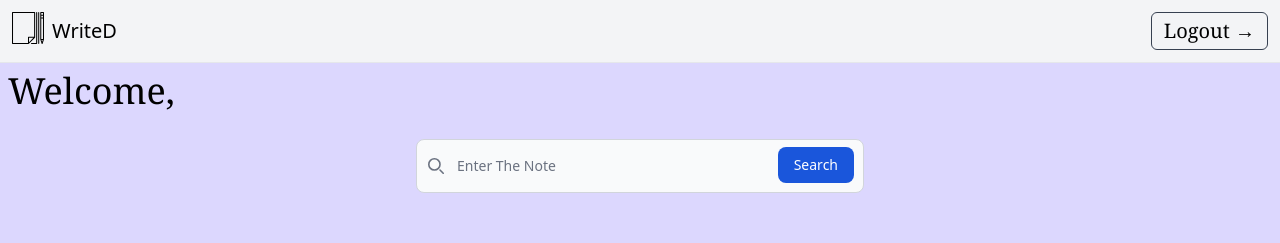
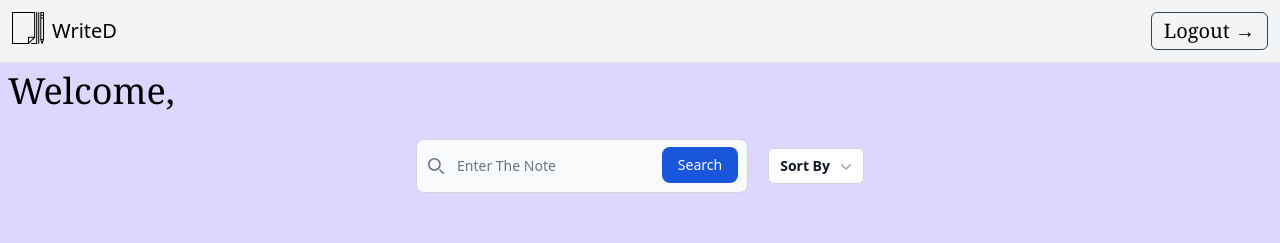
Before and after one commit to oendrila-itobuz/notes-app, a React (Vite) app in the folder frontend/: page /home in a window 1280 px wide. Shown: the top 243 px of the page. Built offline with nearby package versions, Linux system fonts and the light colour scheme; no server answers.

Commit message:
feat:verify updated

```diff
--- a/frontend/src/App.jsx
+++ b/frontend/src/App.jsx
@@ -6,7 +6,7 @@ import { BrowserRouter, Route, Routes } from 'react-router-dom';
 import Login from './pages/Login.jsx';
 import Register from './pages/Register.jsx';
 import Home from './pages/Home.jsx'
-import Verify from './pages/verify.jsx';
+import Verify from './pages/Verify.jsx';
 
 
 function App() {
--- a/frontend/src/components/DeleteNote.jsx
+++ b/frontend/src/components/DeleteNote.jsx
@@ -9,7 +9,7 @@ import { NoteContext } from '../context/NoteContext';
 import axios from "axios";
 import Home from '../pages/Home';
 
-export default function DeleteNote() {
+export default function DeleteNßote() {
       const [openModal, setOpenModal] = useState(false);
       const accessToken = localStorage.getItem("accessToken");
       const { noteId, setNoteId } = useContext(NoteContext)
--- a/frontend/src/components/EditNote.jsx
+++ b/frontend/src/components/EditNote.jsx
@@ -7,7 +7,6 @@ import { yupResolver } from "@hookform/resolvers/yup";
 import * as yup from "yup";
 import { GrEdit } from "react-icons/gr";
 
-// Validation Schema
 export const noteSchema = yup.object({
   title: yup.string().trim()
       .min(5, 'Title must be at least 5 characters')
@@ -22,21 +21,20 @@ export default function EditNote() {
   const { notes, setNotes, noteId } = useContext(NoteContext);
   const [backendErrorMessage, setBackendErrorMessage] = useState("");
 console.log("before",noteId)
-  // ✅ State for Selected Note
+
   const { Selectednote, setSelectedNote } = useContext(NoteContext)
 
-  // ✅ Initialize `useForm` (without default values)
   const { register, handleSubmit, formState: { errors }, setValue } = useForm({
     resolver: yupResolver(noteSchema),
   });
   setValue("title", Selectednote.title);
   setValue("description", Selectednote.description);
-  // ✅ Function to Open Modal and Set Note Data
+
   const openEditModal = async () => {
     setOpenModal(true);
   };
 
-  // ✅ Function to Update Note
+
   const editNote = async (data) => {
     try {
       const res = await axios.put(
@@ -46,12 +44,12 @@ console.log("before",noteId)
       );
 
       if (res.data.success) {
-        // ✅ Create a new updated array
+
         const updatedNotes = notes.map(note =>
           note._id === noteId ? { ...note, title: data.title, description: data.description } : note
         );
 
-        setNotes(updatedNotes); // ✅ Update state properly
+        setNotes(updatedNotes);
         setOpenModal(false);
       } else {
         setBackendErrorMessage(res.data.message);
--- a/frontend/src/components/Header.jsx
+++ b/frontend/src/components/Header.jsx
@@ -38,7 +38,7 @@ export default function Header({ redirect }) {
         </div>
         <Link to="/login" onClick={handlechange} className="self-center text-xl font-serif px-3 py-1 border border-gray-700 rounded-md transition-all hover:border-[#8B0000] hover:text-[#8B0000]">{redirect.path} &rarr;</Link>
       </nav>
-      <hr class="border-gray-200 sm:mx-auto" />
+      <hr className="border-gray-200 sm:mx-auto" />
       <ToastContainer />
     </>
   )
--- a/frontend/src/pages/Home.jsx
+++ b/frontend/src/pages/Home.jsx
@@ -25,6 +25,7 @@ export default function Home() {
   const { notes, setNotes } = useContext(NoteContext)
   const { noteId, setNoteId } = useContext(NoteContext)
   const { Selectednote, setSelectedNote } = useContext(NoteContext)
+  const [sortBy,setsortBy] = useState(false)
   const [openModal, setOpenModal] = useState(true);
   console.log(notes)
   const fetchNotes = async (data, e) => {
@@ -85,7 +86,9 @@ export default function Home() {
       <div className='min-h-screen bg-purple-200'>
       <div className="text-4xl font-serif p-2">Welcome, {user}</div>
       <form className="max-w-md mx-auto mt-5 b" onSubmit={handleSubmit(searchNotes)}>
-        <label for="default-search" className="mb-2 text-sm font-medium text-gray-900 sr-only dark:text-white">Search</label>
+        <div className='flex flex-col md:flex-row items-center gap-5'>
+          <div className='flex-grow' >
+          <label for="default-search" className="mb-2 text-sm font-medium text-gray-900 sr-only dark:text-white">Search</label>
         <div className="relative">
           <div className="absolute inset-y-0 start-0 flex items-center ps-3 pointer-events-none">
             <svg className="w-4 h-4 text-gray-500 dark:text-gray-400" aria-hidden="true" xmlns="http://www.w3.org/2000/svg" fill="none" viewBox="0 0 20 20">
@@ -94,6 +97,28 @@ export default function Home() {
           </div>
           <input type="search" name="title" id="default-search" className="block w-full p-4 ps-10 text-sm text-gray-900 border border-gray-300 rounded-lg bg-gray-50 focus:ring-blue-500 focus:border-blue-500" placeholder="Enter The Note " {...register("title")} />
           <button type="submit" className="text-white absolute end-2.5 bottom-2.5 bg-blue-700 hover:bg-blue-800 focus:ring-4 focus:outline-none focus:ring-blue-300 font-medium rounded-lg text-sm px-4 py-2">Search</button>
+        </div>
+          </div>
+          <div>
+          <div class="relative inline-block text-left">
+          <div>
+    <button type="button" class="inline-flex w-full justify-center gap-x-1.5 rounded-md bg-white px-3 py-2 text-sm font-semibold text-gray-900 ring-1 shadow-xs ring-gray-300 ring-inset hover:bg-gray-50" id="menu-button" aria-expanded="true" aria-haspopup="true" onClick={()=>{setsortBy(true)}}>
+      Sort By
+      <svg class="-mr-1 size-5 text-gray-400" viewBox="0 0 20 20" fill="currentColor" aria-hidden="true" data-slot="icon">
+        <path fill-rule="evenodd" d="M5.22 8.22a.75.75 0 0 1 1.06 0L10 11.94l3.72-3.72a.75.75 0 1 1 1.06 1.06l-4.25 4.25a.75.75 0 0 1-1.06 0L5.22 9.28a.75.75 0 0 1 0-1.06Z" clip-rule="evenodd" />
+      </svg>
+    </button>
+  </div>
+  {(sortBy) && <div class="absolute left-0 z-10 mt-2 w-56 origin-top-right rounded-md bg-white ring-1 shadow-lg ring-black/5 focus:outline-hidden" role="menu" aria-orientation="vertical" aria-labelledby="menu-button" tabindex="-1">
+    <div class="py-1" role="none">
+      <div href="#" class="block px-4 py-2 text-sm text-gray-700" role="menuitem" tabindex="-1" id="menu-item-0" onClick={()=>setsortBy(false)}>Recent</div>
+      <div class="block px-4 py-2 text-sm text-gray-700" role="menuitem" tabindex="-1" id="menu-item-1" onClick={()=>setsortBy(false)}>Oldest</div>
+    </div>
+  </div>}
+
+</div>
+
+          </div>
         </div>
       </form>
       <AddNote></AddNote>
--- a/frontend/src/pages/Login.jsx
+++ b/frontend/src/pages/Login.jsx
@@ -8,7 +8,7 @@ import Header from "../components/Header.jsx";
 import Footer from "../components/Footer.jsx";
 import coverImage from '../assets/images/coverImage.jpg'
 import { ToastContainer, toast } from 'react-toastify';
-import { UserContext } from "../context/UserContext.jsx";
+// import { UserContext } from "../context/UserContext.jsx";
 
 
 const loginSchema = yup.object({
@@ -21,7 +21,7 @@ const Login = () => {
   const { register, handleSubmit, formState } = useForm({
     resolver: yupResolver(loginSchema),
   });
-  const { setisLoggedIn } = useContext(UserContext);
+  // const { setisLoggedIn } = useContext(UserContext);
 
   const onSubmit = async (data,e) => {
     try {
@@ -30,7 +30,7 @@ const Login = () => {
       if (res.data.success) {
         localStorage.setItem("accessToken", res.data.accessToken);
         localStorage.setItem("refreshToken", res.data.refreshToken);
-        setisLoggedIn(res.data.user)
+        // setisLoggedIn(res.data.user)
         navigate("/home");
       } else {
         toast.error(res.data.message || "Login failed. Please try again.");
```
Also changed, not shown: 1 other file (tests, documents, lock files or other folders).
